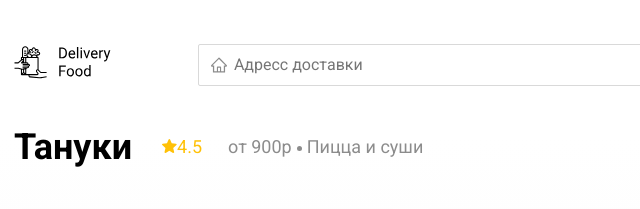
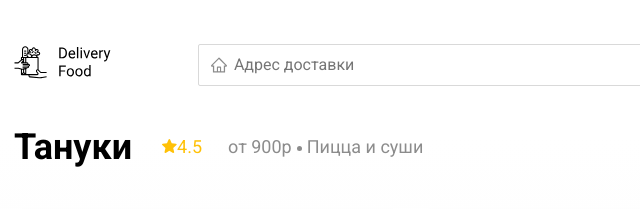
Before and after one commit to SkrynnikovS/Delivery-food, a plain HTML site: page tanuki.html in a window 1280 px wide. Shown: the top 209 px of the page, 26-666 px from the left. Drawn offline with Linux system fonts and the light colour scheme.

Commit message:
Update tanuki.html

```diff
--- a/tanuki.html
+++ b/tanuki.html
@@ -14,7 +14,7 @@
         <header class="header">
             <a href="index.html" class="logo"><img src="img/logo.svg" alt="logo" class="logo">
             </a>
-            <input type="text" class="input input-adress" placeholder="Адресс доставки">
+            <input type="text" class="input input-adress" placeholder="Адрес доставки">
             <div class="buttons">
                 <button class="button button-primary"><img src="img/user.png" alt="" class="button-icon"><span class="button-text"> Войти</span></button>
                 <button class="button"   id="cart-button"><img src="img/icon container.svg" alt="" class="button-icon"> <span class="button-text">Корзина </span></button>
```
